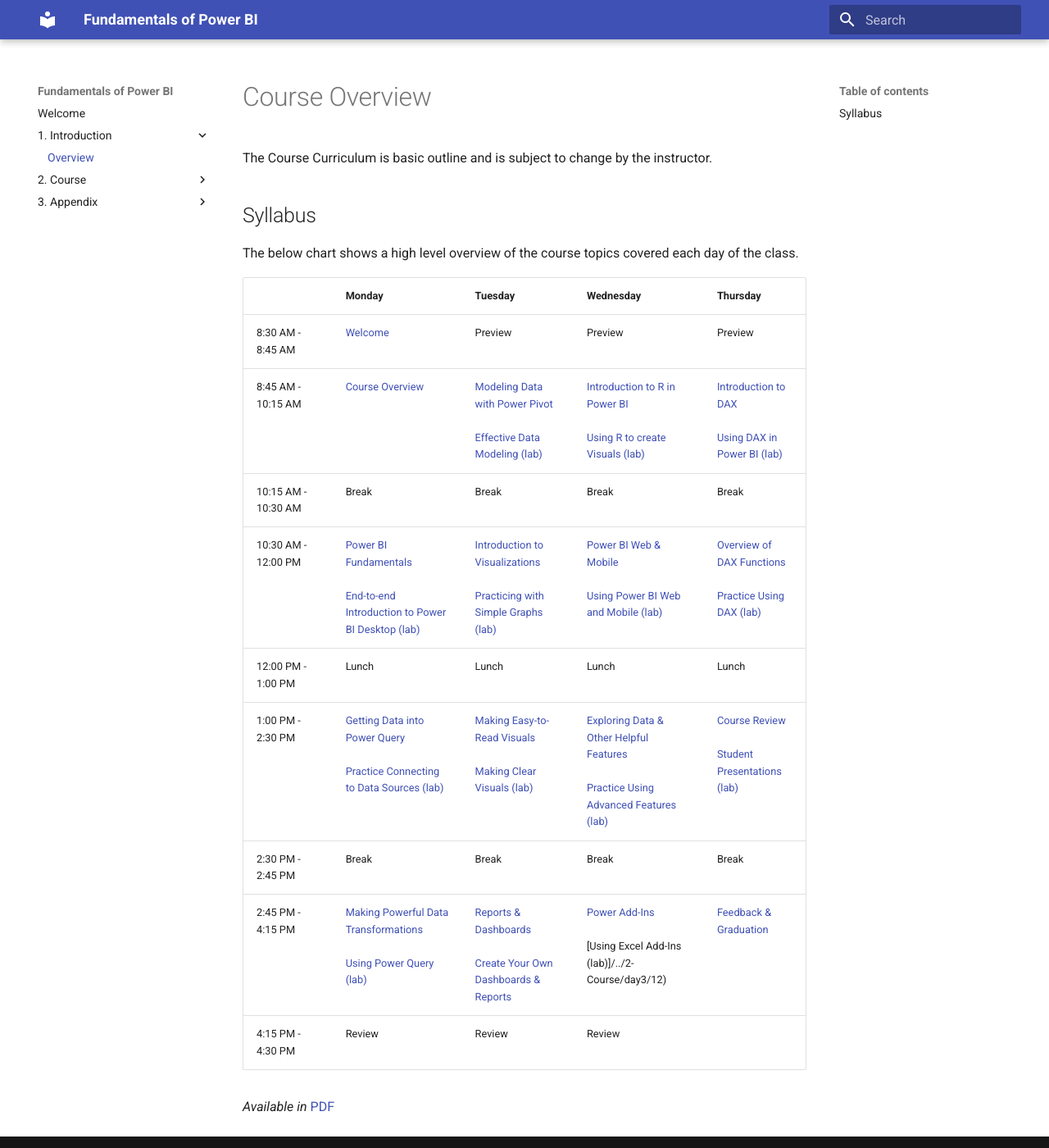
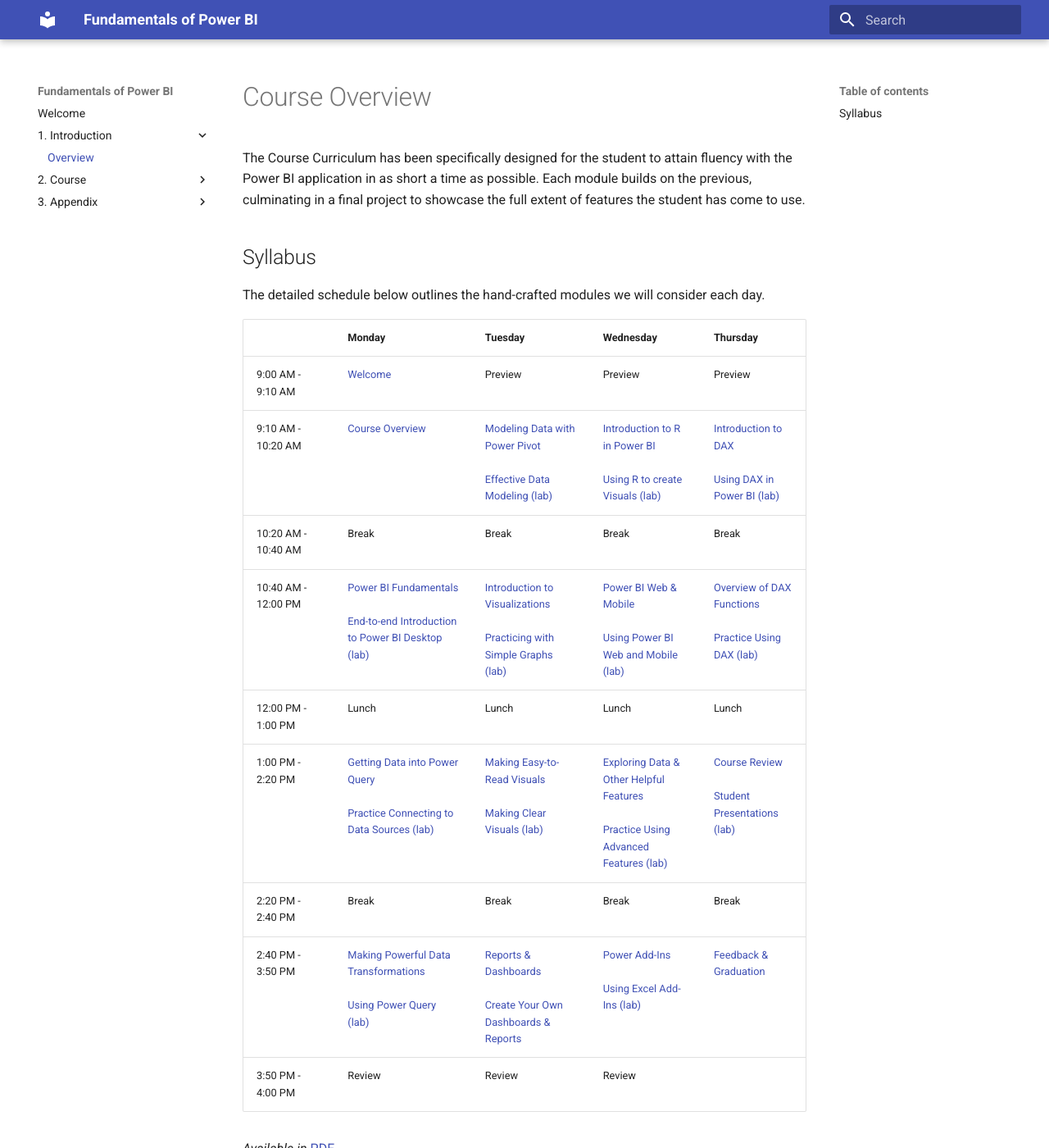
Before and after one commit to euclidteaches/powerbi, an MkDocs documentation site: the page built from docs/1-Overview/overview.md, in a window 1280 px wide and 1400 px high. Shown: the whole window at 82% size. Built offline with MkDocs 1.6.1 and Material for MkDocs 9.7.7, drawn with Linux system fonts in a browser that asks for light colours; old or Windows-style settings are respelled for this version of MkDocs.

Commit message:
Update the schedule overview

```diff
--- a/docs/1-Overview/overview.md
+++ b/docs/1-Overview/overview.md
@@ -1,19 +1,19 @@
 # Course Overview
-The Course Curriculum is basic outline and is subject to change by the instructor.
+The Course Curriculum has been specifically designed for the student to attain fluency with the Power BI application in as short a time as possible. Each module builds on the previous, culminating in a final project to showcase the full extent of features the student has come to use.
 
 ## Syllabus
-The below chart shows a high level overview of the course topics covered each day of the class.
+The detailed schedule below outlines the hand-crafted modules we will consider each day.
 
 |         | Monday | Tuesday | Wednesday | Thursday |
 |---------|--------|---------|-----------|----------|
-| 8:30 AM - 8:45 AM | [Welcome](../2-Course/day1/01) | Preview | Preview | Preview |
-| 8:45 AM - 10:15 AM | [Course Overview](../2-Course/day1/01) | [Modeling Data with Power Pivot](../2-Course/day2/05)<br><br>[Effective Data Modeling (lab)](../2-Course/day2/05) | [Introduction to R in Power BI](../2-Course/day3/09)<br><br>[Using R to create Visuals (lab)](../2-Course/day3/09) | [Introduction to DAX](../2-Course/day4/13)<br><br>[Using DAX in Power BI (lab)](../2-Course/day4/13) |
-| 10:15 AM - 10:30 AM | Break | Break | Break | Break |
-| 10:30 AM - 12:00 PM | [Power BI Fundamentals](../2-Course/day1/02)<br><br>[End-to-end Introduction to Power BI Desktop (lab)](../2-Course/day1/02) | [Introduction to Visualizations](../2-Course/day2/06)<br><br>[Practicing with Simple Graphs (lab)](../2-Course/day2/06) | [Power BI Web & Mobile](../2-Course/day3/10)<br><br>[Using Power BI Web and Mobile (lab)](../2-Course/day3/10) | [Overview of DAX Functions](../2-Course/day4/14)<br><br>[Practice Using DAX (lab)](../2-Course/day4/14) |
+| 9:00 AM - 9:10 AM | [Welcome](../2-Course/day1/01) | Preview | Preview | Preview |
+| 9:10 AM - 10:20 AM | [Course Overview](../2-Course/day1/01) | [Modeling Data with Power Pivot](../2-Course/day2/05)<br><br>[Effective Data Modeling (lab)](../2-Course/day2/05) | [Introduction to R in Power BI](../2-Course/day3/09)<br><br>[Using R to create Visuals (lab)](../2-Course/day3/09) | [Introduction to DAX](../2-Course/day4/13)<br><br>[Using DAX in Power BI (lab)](../2-Course/day4/13) |
+| 10:20 AM - 10:40 AM | Break | Break | Break | Break |
+| 10:40 AM - 12:00 PM | [Power BI Fundamentals](../2-Course/day1/02)<br><br>[End-to-end Introduction to Power BI Desktop (lab)](../2-Course/day1/02) | [Introduction to Visualizations](../2-Course/day2/06)<br><br>[Practicing with Simple Graphs (lab)](../2-Course/day2/06) | [Power BI Web & Mobile](../2-Course/day3/10)<br><br>[Using Power BI Web and Mobile (lab)](../2-Course/day3/10) | [Overview of DAX Functions](../2-Course/day4/14)<br><br>[Practice Using DAX (lab)](../2-Course/day4/14) |
 | 12:00 PM - 1:00 PM | Lunch | Lunch | Lunch | Lunch |
-| 1:00 PM - 2:30 PM | [Getting Data into Power Query](../2-Course/day1/03)<br><br>[Practice Connecting to Data Sources (lab)](../2-Course/day1/03) | [Making Easy-to-Read Visuals](../2-Course/day2/07)<br><br>[Making Clear Visuals (lab)](../2-Course/day2/07) | [Exploring Data & Other Helpful Features](../2-Course/day3/11)<br><br>[Practice Using Advanced Features (lab)](../2-Course/day3/11) | [Course Review](../2-Course/day4/15)<br><br>[Student Presentations (lab)](../2-Course/day4/15) |
-| 2:30 PM - 2:45 PM | Break | Break | Break | Break |
-| 2:45 PM - 4:15 PM | [Making Powerful Data Transformations](../2-Course/day1/04)<br><br>[Using Power Query (lab)](../2-Course/day1/04) | [Reports & Dashboards](../2-Course/day2/08)<br><br>[Create Your Own Dashboards & Reports](../2-Course/day2/08) | [Power Add-Ins](../2-Course/day3/12)<br><br>[Using Excel Add-Ins (lab)]/../2-Course/day3/12) | [Feedback & Graduation](../2-Course/day4/16) |
-| 4:15 PM - 4:30 PM | Review | Review | Review | |
+| 1:00 PM - 2:20 PM | [Getting Data into Power Query](../2-Course/day1/03)<br><br>[Practice Connecting to Data Sources (lab)](../2-Course/day1/03) | [Making Easy-to-Read Visuals](../2-Course/day2/07)<br><br>[Making Clear Visuals (lab)](../2-Course/day2/07) | [Exploring Data & Other Helpful Features](../2-Course/day3/11)<br><br>[Practice Using Advanced Features (lab)](../2-Course/day3/11) | [Course Review](../2-Course/day4/15)<br><br>[Student Presentations (lab)](../2-Course/day4/15) |
+| 2:20 PM - 2:40 PM | Break | Break | Break | Break |
+| 2:40 PM - 3:50 PM | [Making Powerful Data Transformations](../2-Course/day1/04)<br><br>[Using Power Query (lab)](../2-Course/day1/04) | [Reports & Dashboards](../2-Course/day2/08)<br><br>[Create Your Own Dashboards & Reports](../2-Course/day2/08) | [Power Add-Ins](../2-Course/day3/12)<br><br>[Using Excel Add-Ins (lab)](/../2-Course/day3/12) | [Feedback & Graduation](../2-Course/day4/16) |
+| 3:50 PM - 4:00 PM | Review | Review | Review | |
 
 *Available in* [PDF](files/00 - Class Schedule.pdf)
```
Also changed, not shown: docs/1-Overview/overview_old.md (added, +19 -0 lines), docs/course-slides/02a-Intro.md (added, +120 -0 lines), 1 other file.
